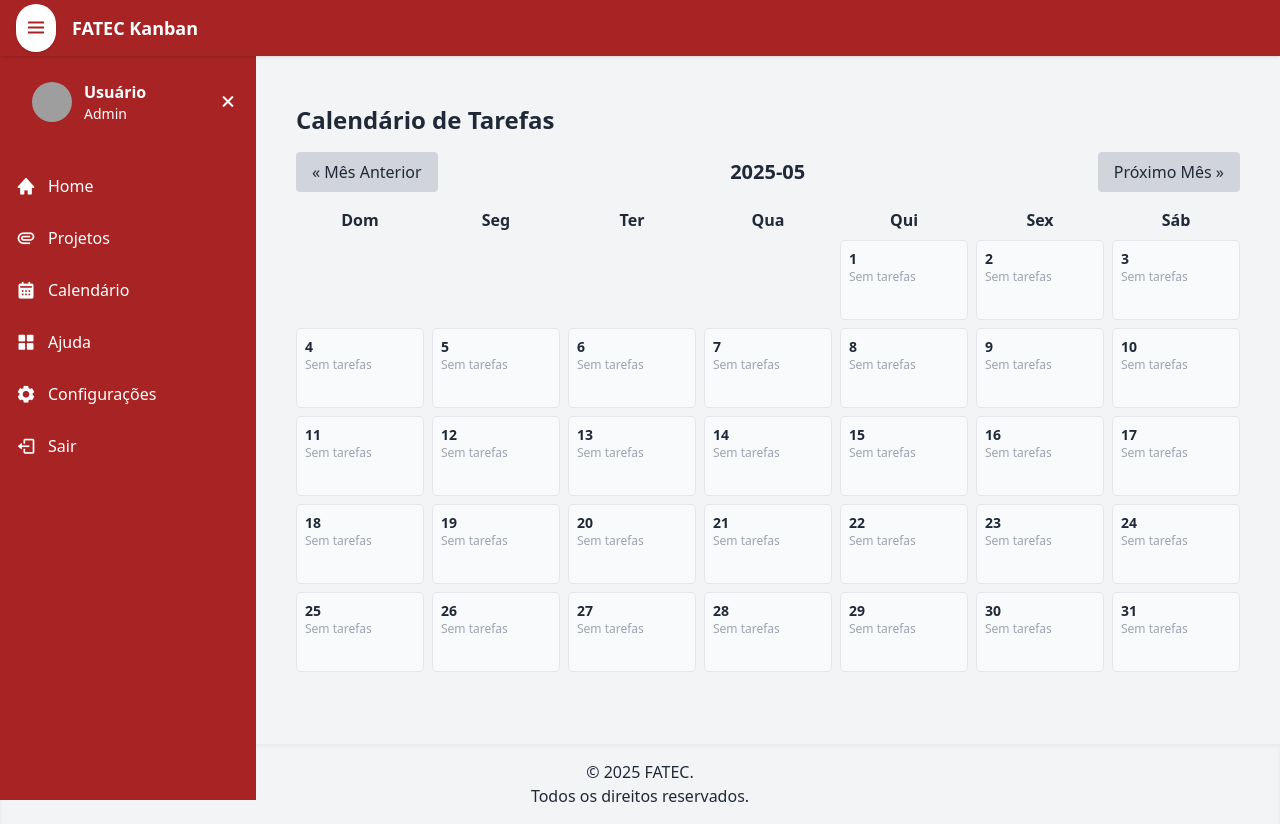
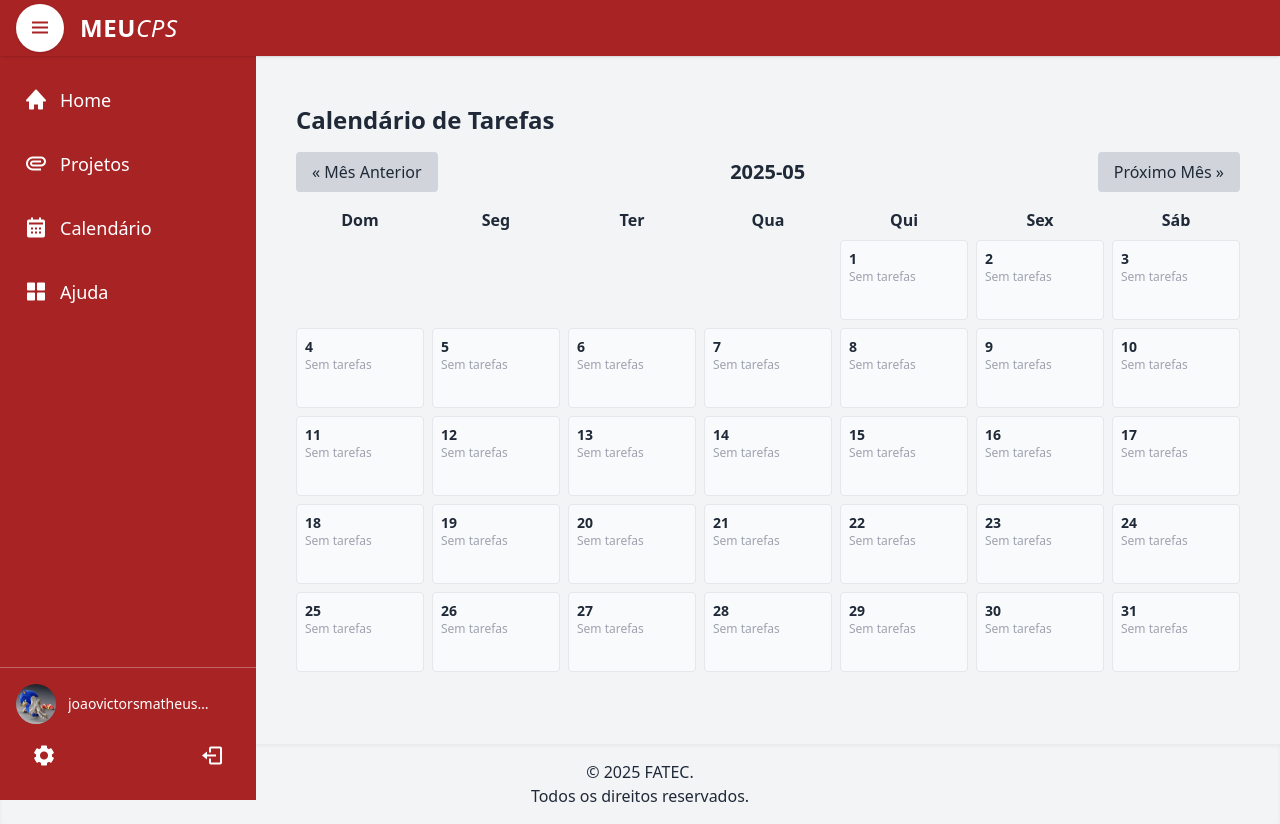
Before and after one commit to Balarajjj/fatecKanban, a Django app: page /calendario/ in a window 1280 px wide. Run offline with Django 5.2, Linux system fonts and the light colour scheme; a user stored in the database is signed in; data comes from the database, SQL or seed files in the repository; both versions use the stored data as it was after the commit; parts of the project's set-up code (start-up, migrations or seed data) failed here and were passed over; some libraries are stand-ins or nearby versions; grey boxes are pictures that could not be loaded.

Commit message:
feat: finalizando o base.html e funções do calendário, falta pouco

```diff
--- a/calendarapp/templates/calendarapp/calendar.html
+++ b/calendarapp/templates/calendarapp/calendar.html
@@ -28,21 +28,28 @@
   </div>
 
   <div class="grid grid-cols-7 gap-2 text-sm">
-    {# Espaços em branco antes do primeiro dia do mês #}
     {% for _ in "0123456"|make_list %}
       {% if forloop.counter0 < weekday_start %}
         <div>&nbsp;</div>
       {% endif %}
     {% endfor %}
 
-    {# Dias do mês #}
     {% for day in days %}
       <div class="border rounded p-2 min-h-[80px] text-left bg-gray-50 hover:bg-blue-100">
         <div class="font-semibold">{{ day.day }}</div>
         {% with tasks=calendar_tasks_by_date|get_item:day.date_str %}
           {% if tasks %}
             {% for task in tasks %}
-              <div class="text-xs text-blue-800">• {{ task.title }}</div>
+              {% if task.due_date and task.due_date < today %}
+                <div class="text-sm text-red-700 bg-red-100 p-1 rounded mt-1 flex items-center gap-1">
+                  <i class='bx bx-error-circle'></i>
+                  {{ task.title }} — {{ task.project.name }}
+                </div>
+              {% else %}
+                <div class="text-sm text-blue-800 mt-1">
+                  • {{ task.title }} — {{ task.project.name }}
+                </div>
+              {% endif %}
             {% endfor %}
           {% else %}
             <div class="text-xs text-gray-400">Sem tarefas</div>
--- a/calendarapp/views.py
+++ b/calendarapp/views.py
@@ -16,8 +16,8 @@ class CalendarView(LoginRequiredMixin, TemplateView):
         # Pega ano e mês da query string, ou usa hoje se não informado
         year = self.request.GET.get("year")
         month = self.request.GET.get("month")
-
         today = date.today()
+        context["today"] = today
 
         try:
             year = int(year)
--- a/home/templates/base.html
+++ b/home/templates/base.html
@@ -4,13 +4,11 @@
     {% load static %}
     <meta charset="UTF-8">
     <meta name="viewport" content="width=device-width, initial-scale=1.0">
-    <title>{% block title %}FATEC Kanban{% endblock %}</title>
+    <title>{% block title %}meuCPS{% endblock %}</title>
 
-    <!-- Boxicons e Tailwind via CDN -->
     <link rel="stylesheet" href="https://cdnjs.cloudflare.com/ajax/libs/boxicons/2.1.4/css/boxicons.min.css">
     <script src="https://cdn.tailwindcss.com"></script>
 
-    <!-- Cor personalizada FATEC -->
     <script>
         tailwind.config = {
             theme: {
@@ -25,52 +23,56 @@
 </head>
 <body class="bg-gray-100 text-gray-800">
 
-<!-- Header fixo -->
+<!-- Header -->
 <header class="fixed top-0 left-0 right-0 h-14 bg-fatecRed text-white flex items-center px-4 z-50 shadow">
     <button
-        id="openSidebar"
-        class="bg-white text-fatecRed p-2 rounded-full shadow hover:bg-gray-200 transition-all mr-4"
-        aria-label="Abrir menu"
+        id="toggleSidebarBtn"
+        class="bg-white text-fatecRed w-12 h-12 p-2 rounded-full shadow hover:bg-gray-200 hover:shadow-md transition-all duration-200 flex items-center justify-center"
+        aria-label="Abrir/Fechar menu"
     >
         <i class="bx bx-menu text-2xl"></i>
     </button>
-    <h1 class="text-lg font-semibold">FATEC Kanban</h1>
+    <h1 class="text-2xl font-bold tracking-wide uppercase ml-4">meu<span class="italic font-extralight">CPS</span></h1>
 </header>
 
+
 <!-- Sidebar -->
-<aside id="sidebar" class="bg-fatecRed text-white w-64 min-h-screen pt-14 fixed top-0 left-0 transition-transform duration-300 z-40">
-    <div class="flex items-center justify-between px-4 py-4">
-        <div class="flex items-center px-4 py-2">
-            <img src="{% static 'img/user.png' %}" alt="Avatar" class="w-10 h-10 rounded-full mr-3">
-            <div>
-                <p class="font-semibold">Usuário</p>
-                <p class="text-sm">Admin</p>
+<aside id="sidebar" class="bg-fatecRed text-white w-64 min-h-screen pt-14 fixed top-0 left-0 transition-transform duration-300 z-40 flex flex-col justify-between text-lg">
+    <div>
+        <nav class="mt-4 space-y-2 text-lg">
+            <a href="{% url 'dashboard_home' %}" class="flex items-center px-6 py-3 hover:bg-white hover:text-fatecRed transition">
+                <i class='bx bxs-home text-2xl mr-3'></i> <span>Home</span>
+            </a>
+            <a href="{% url 'home' %}" class="flex items-center px-6 py-3 hover:bg-white hover:text-fatecRed transition">
+                <i class='bx bx-paperclip text-2xl mr-3'></i> <span>Projetos</span>
+            </a>
+            <a href="{% url 'calendar' %}" class="flex items-center px-6 py-3 hover:bg-white hover:text-fatecRed transition">
+                <i class='bx bxs-calendar text-2xl mr-3'></i> <span>Calendário</span>
+            </a>
+            <a href="{% url 'useful-links' %}" class="flex items-center px-6 py-3 hover:bg-white hover:text-fatecRed transition">
+                <i class='bx bxs-grid-alt text-2xl mr-3'></i> <span>Ajuda</span>
+            </a>
+        </nav>
+    </div>
+
+    <!-- Rodapé -->
+    <div class="border-t border-white/30 px-4 pt-4 pb-6 space-y-3 text-lg">
+        <div class="flex items-center space-x-3">
+            <img src="{% static 'media/profiles/user-img.png' %}" alt="Avatar" class="w-10 h-10 rounded-full">
+            <div class="truncate">
+                <p class="font-semibold truncate w-36 capitalize">{{ request.user.get_full_name|truncatewords:2 }}</p>
+                <p class="text-sm truncate w-36">{{ request.user.email }}</p>
             </div>
         </div>
-        <button id="toggleSidebar" class="text-white focus:outline-none">
-            <i class='bx bx-x text-2xl'></i>
-        </button>
+        <div class="flex justify-between px-2 mt-2">
+            <a href="#" title="Configurações" class="w-10 h-10 flex items-center justify-center rounded-full hover:bg-white/20 hover:shadow transition">
+                <i class='bx bxs-cog text-2xl'></i>
+            </a>
+            <a href="#" title="Sair" class="w-10 h-10 flex items-center justify-center rounded-full hover:bg-white/20 hover:shadow transition">
+                <i class='bx bx-log-out text-2xl'></i>
+            </a>
+        </div>
     </div>
-    <nav class="mt-4 space-y-2">
-        <a href="{% url 'dashboard_home' %}" class="flex justify-center md:justify-start items-center px-4 py-2 hover:bg-white hover:text-fatecRed transition">
-            <i class='bx bxs-home text-xl mr-0 md:mr-3'></i> <span class="sidebar-label hidden md:inline">Home</span>
-        </a>
-        <a href="{% url 'home' %}" class="flex justify-center md:justify-start items-center px-4 py-2 hover:bg-white hover:text-fatecRed transition">
-            <i class='bx bx-paperclip text-xl mr-0 md:mr-3'></i> <span class="sidebar-label hidden md:inline">Projetos</span>
-        </a>
-        <a href="{% url 'calendar' %}" class="flex justify-center md:justify-start items-center px-4 py-2 hover:bg-white hover:text-fatecRed transition">
-            <i class='bx bxs-calendar text-xl mr-0 md:mr-3'></i> <span class="sidebar-label hidden md:inline">Calendário</span>
-        </a>
-        <a href="{% url 'useful-links' %}" class="flex justify-center md:justify-start items-center px-4 py-2 hover:bg-white hover:text-fatecRed transition">
-            <i class='bx bxs-grid-alt text-xl mr-0 md:mr-3'></i> <span class="sidebar-label hidden md:inline">Ajuda</span>
-        </a>
-        <a href="#" class="flex justify-center md:justify-start items-center px-4 py-2 hover:bg-white hover:text-fatecRed transition">
-            <i class='bx bxs-cog text-xl mr-0 md:mr-3'></i> <span class="sidebar-label hidden md:inline">Configurações</span>
-        </a>
-        <a href="#" class="flex justify-center md:justify-start items-center px-4 py-2 hover:bg-white hover:text-fatecRed transition">
-            <i class='bx bx-log-out text-xl mr-0 md:mr-3'></i> <span class="sidebar-label hidden md:inline">Sair</span>
-        </a>
-    </nav>
 </aside>
 
 <!-- Conteúdo principal -->
@@ -80,31 +82,29 @@
     </div>
 </main>
 
-<!-- Footer dentro do <body> -->
+<!-- Footer -->
 <footer class="bg-gray-100 text-gray-800 text-center py-4 mt-8 shadow-inner">
     <p>&copy; 2025 FATEC.</p>
     <p>Todos os direitos reservados.</p>
 </footer>
 
-<!-- Script para toggle da sidebar -->
+<!-- Script sidebar -->
 <script>
     const sidebar = document.getElementById('sidebar');
-    const openBtn = document.getElementById('openSidebar');
-    const closeBtn = document.getElementById('toggleSidebar');
-    const content = document.getElementById('main-content');
+    const toggleBtn = document.getElementById('toggleSidebarBtn');
+    const mainContent = document.getElementById('main-content');
+    let isSidebarOpen = true;
 
-    closeBtn.addEventListener('click', () => {
-        sidebar.classList.add('-translate-x-full');
-        openBtn.classList.remove('hidden');
-        content.classList.remove('ml-64');
-        content.classList.add('ml-0');
-    });
+    toggleBtn.addEventListener('click', () => {
+        isSidebarOpen = !isSidebarOpen;
+        sidebar.classList.toggle('-translate-x-full');
+        mainContent.classList.toggle('ml-0');
+        mainContent.classList.toggle('ml-64');
 
-    openBtn.addEventListener('click', () => {
-        sidebar.classList.remove('-translate-x-full');
-        openBtn.classList.add('hidden');
-        content.classList.remove('ml-0');
-        content.classList.add('ml-64');
+        // Alterna ícone corretamente
+        const icon = toggleBtn.querySelector('i');
+        icon.classList.toggle('bx-menu', !isSidebarOpen);
+        icon.classList.toggle('bx-x', isSidebarOpen);
     });
 </script>
 
```
Also changed, not shown: db.sqlite3, static/media/profiles/user-img.png.
